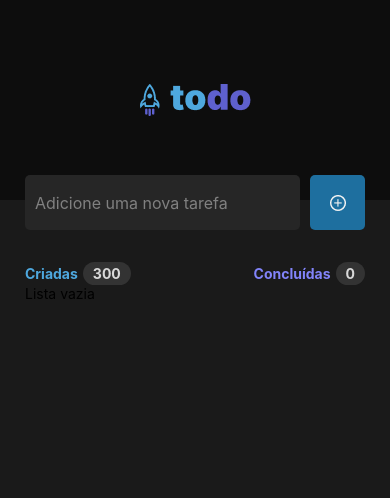
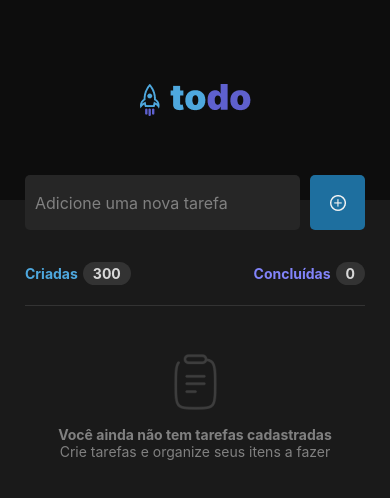
Before and after one commit to MoisesSantana/native-todo, a React Native app: screen / in a window 390 px wide. Shown: the top 498 px of the page. Built offline with nearby package versions, Linux system fonts and the light colour scheme.

Commit message:
feat(empty-list): finished

```diff
--- a/src/components/empty-list/index.tsx
+++ b/src/components/empty-list/index.tsx
@@ -1,9 +1,12 @@
-import { Text, View } from 'react-native';
+import { Image, Text, View } from 'react-native';
+import { styles } from './styles';
 
 export function EmptyList() {
   return (
-    <View>
-      <Text>Lista vazia</Text>
+    <View style={styles.container}>
+      <Image source={require('../../../assets/Clipboard.png')} />
+      <Text style={styles.firstParagraph}>Você ainda não tem tarefas cadastradas</Text>
+      <Text style={styles.secoundParagraph}>Crie tarefas e organize seus itens a fazer</Text>
     </View>
   );
 }
--- /dev/null
+++ b/src/components/empty-list/styles.ts
@@ -0,0 +1,22 @@
+import { StyleSheet } from 'react-native';
+import { palette } from '../../styles/theme';
+
+export const styles = StyleSheet.create({
+  container: {
+    width: '100%',
+    justifyContent: 'center',
+    alignItems: 'center',
+    paddingVertical: 48,
+    marginTop: 20,
+    borderTopWidth: 1,
+    borderTopColor: palette['gray-400'],
+  },
+  firstParagraph: {
+    color: palette['gray-300'],
+    marginTop: 16,
+    fontWeight: 'bold',
+  },
+  secoundParagraph: {
+    color: palette['gray-300'],
+  }
+});
```
Also changed, not shown: assets/Clipboard.png (added).
